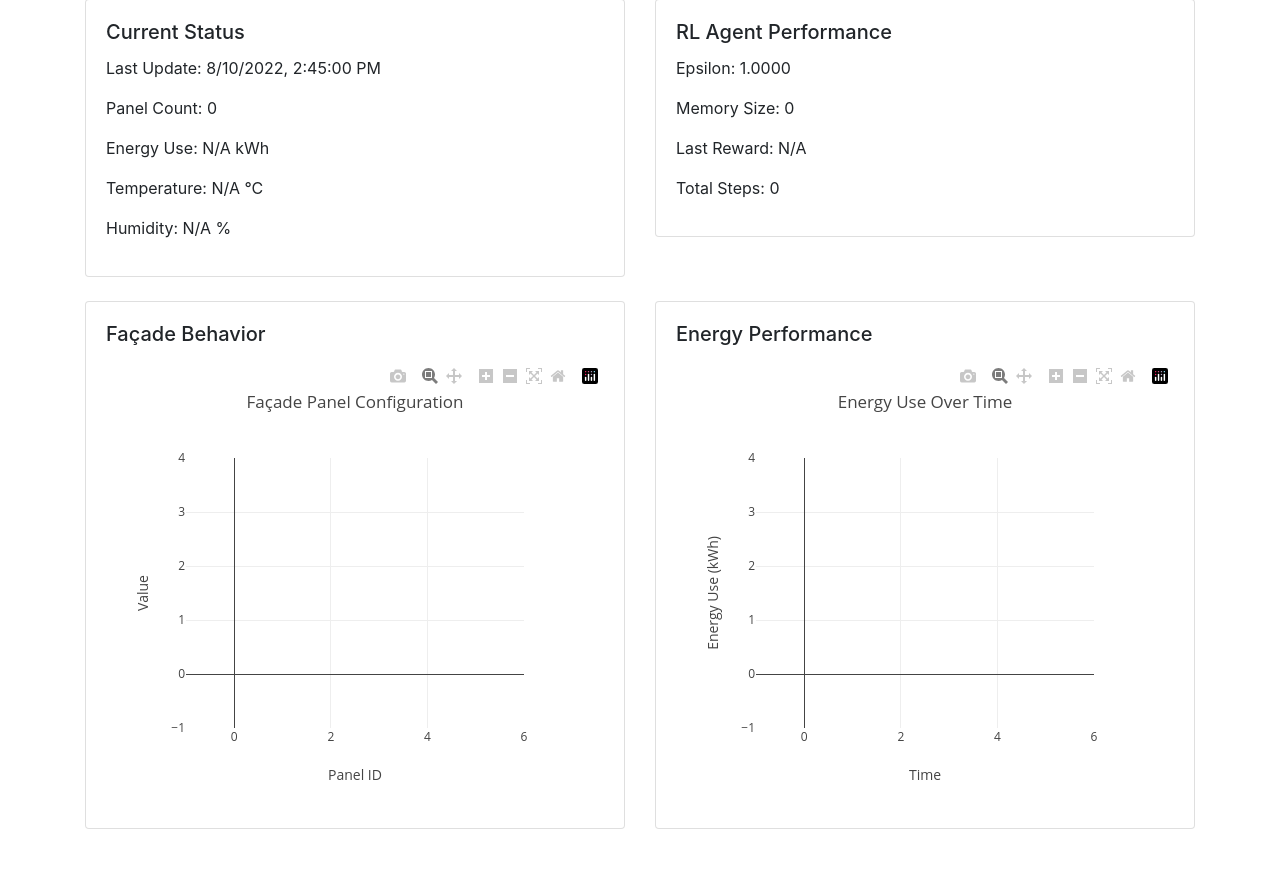
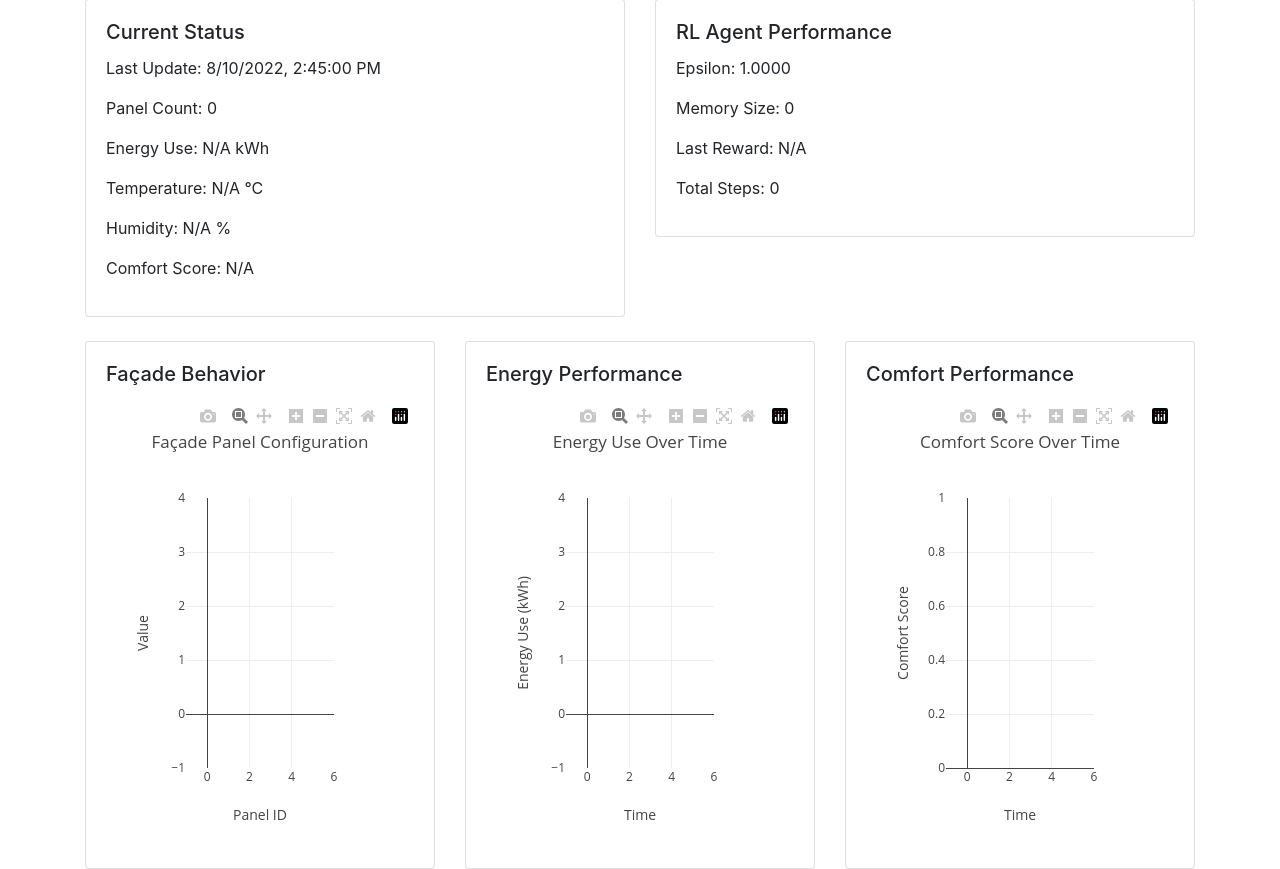
Before and after one commit to AyushKarupakula/FacadeAI, a Flask app: page / in a window 1280 px wide. Shown: the part 121-990 px from the top of the page. Before the commit the page ends 950 px from the top, so only its background shows below. Run offline with Flask 2, Linux system fonts and the light colour scheme; data that the repository does not hold is empty; parts of the project's set-up code (start-up, migrations or seed data) failed here and were passed over; some libraries are stand-ins or nearby versions.

Commit message:
refactor: Updated project directory, added new API endpoint, enhanced dashboard and visualization tool for comfort data

```diff
--- a/app.py
+++ b/app.py
@@ -24,6 +24,10 @@ def get_facade_data():
 def get_energy_data():
     return jsonify(controller.energy_data)
 
+@app.route('/api/comfort_data')
+def get_comfort_data():
+    return jsonify(controller.comfort_data)
+
 @app.route('/api/current_status')
 def get_current_status():
     return jsonify({
@@ -32,6 +36,7 @@ def get_current_status():
         'energy_use': controller.energy_data[-1]['energy_use'] if controller.energy_data else None,
         'temperature': controller.energy_data[-1]['temperature'] if controller.energy_data else None,
         'humidity': controller.energy_data[-1]['humidity'] if controller.energy_data else None,
+        'comfort_score': controller.comfort_data[-1]['comfort_score'] if controller.comfort_data else None,
     })
 
 @app.route('/api/rl_performance')
--- a/templates/index.html
+++ b/templates/index.html
@@ -21,6 +21,7 @@
                         <p>Energy Use: <span id="energy-use"></span> kWh</p>
                         <p>Temperature: <span id="temperature"></span> °C</p>
                         <p>Humidity: <span id="humidity"></span> %</p>
+                        <p>Comfort Score: <span id="comfort-score"></span></p>
                     </div>
                 </div>
             </div>
@@ -37,7 +38,7 @@
             </div>
         </div>
         <div class="row mt-4">
-            <div class="col-md-6">
+            <div class="col-md-4">
                 <div class="card">
                     <div class="card-body">
                         <h5 class="card-title">Façade Behavior</h5>
@@ -45,11 +46,19 @@
                     </div>
                 </div>
             </div>
-            <div class="col-md-6">
+            <div class="col-md-4">
                 <div class="card">
                     <div class="card-body">
                         <h5 class="card-title">Energy Performance</h5>
                         <div id="energy-plot"></div>
+                    </div>
+                </div>
+            </div>
+            <div class="col-md-4">
+                <div class="card">
+                    <div class="card-body">
+                        <h5 class="card-title">Comfort Performance</h5>
+                        <div id="comfort-plot"></div>
                     </div>
                 </div>
             </div>
@@ -64,6 +73,7 @@
                 $('#energy-use').text(data.energy_use ? data.energy_use.toFixed(2) : 'N/A');
                 $('#temperature').text(data.temperature ? data.temperature.toFixed(1) : 'N/A');
                 $('#humidity').text(data.humidity ? data.humidity.toFixed(1) : 'N/A');
+                $('#comfort-score').text(data.comfort_score ? data.comfort_score.toFixed(2) : 'N/A');
             });
         }
 
@@ -116,12 +126,30 @@
             });
         }
 
+        function updateComfortPlot() {
+            $.getJSON('/api/comfort_data', function(data) {
+                var trace = {
+                    x: data.map(d => new Date(d.time * 1000)),
+                    y: data.map(d => d.comfort_score),
+                    mode: 'lines+markers',
+                    name: 'Comfort Score'
+                };
+                var layout = {
+                    title: 'Comfort Score Over Time',
+                    xaxis: {title: 'Time'},
+                    yaxis: {title: 'Comfort Score', range: [0, 1]}
+                };
+                Plotly.newPlot('comfort-plot', [trace], layout);
+            });
+        }
+
         // Update data every 5 seconds
         setInterval(function() {
             updateStatus();
             updateRLPerformance();
             updateFacadePlot();
             updateEnergyPlot();
+            updateComfortPlot();
         }, 5000);
 
         // Initial update
@@ -129,6 +157,7 @@
         updateRLPerformance();
         updateFacadePlot();
         updateEnergyPlot();
+        updateComfortPlot();
     </script>
 </body>
 </html>
```
Also changed, not shown: visualization/visualization.py (+29 -13 lines), 1 other file.
